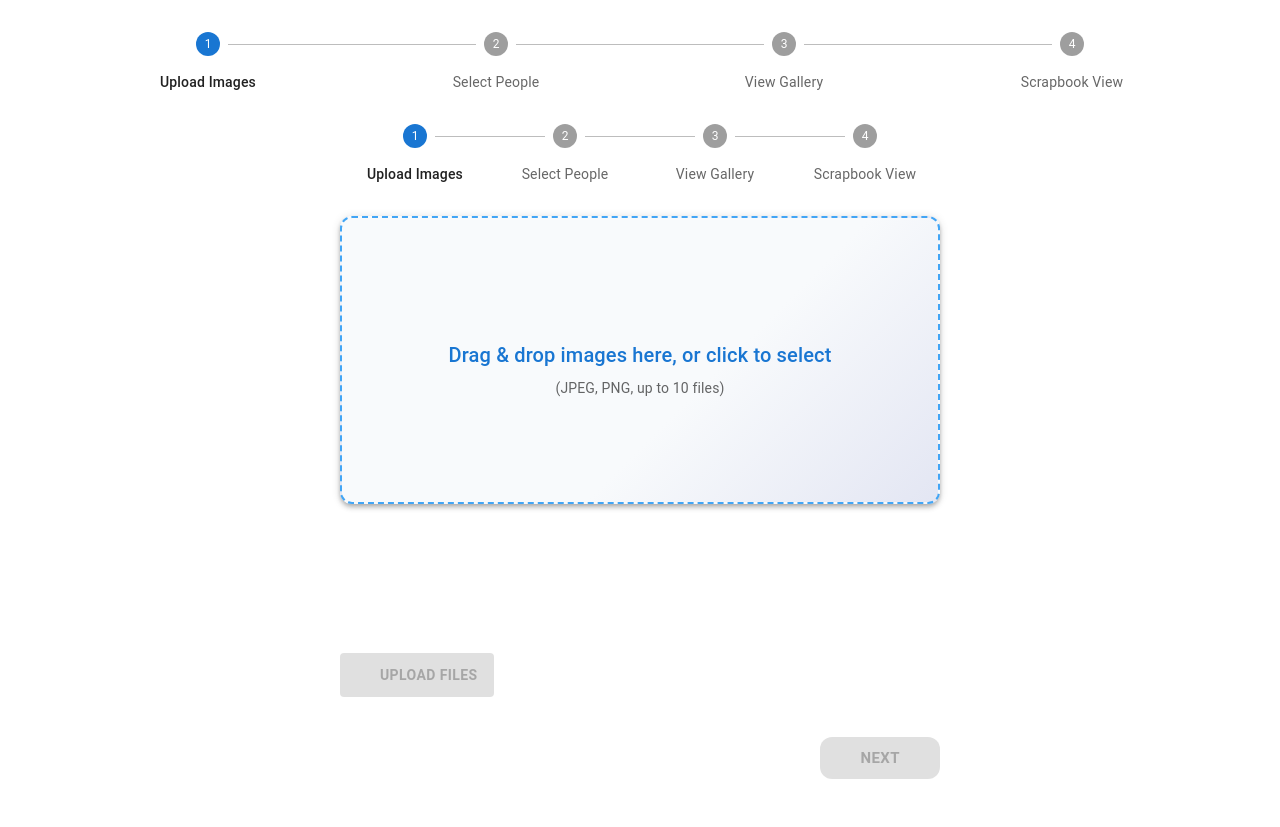
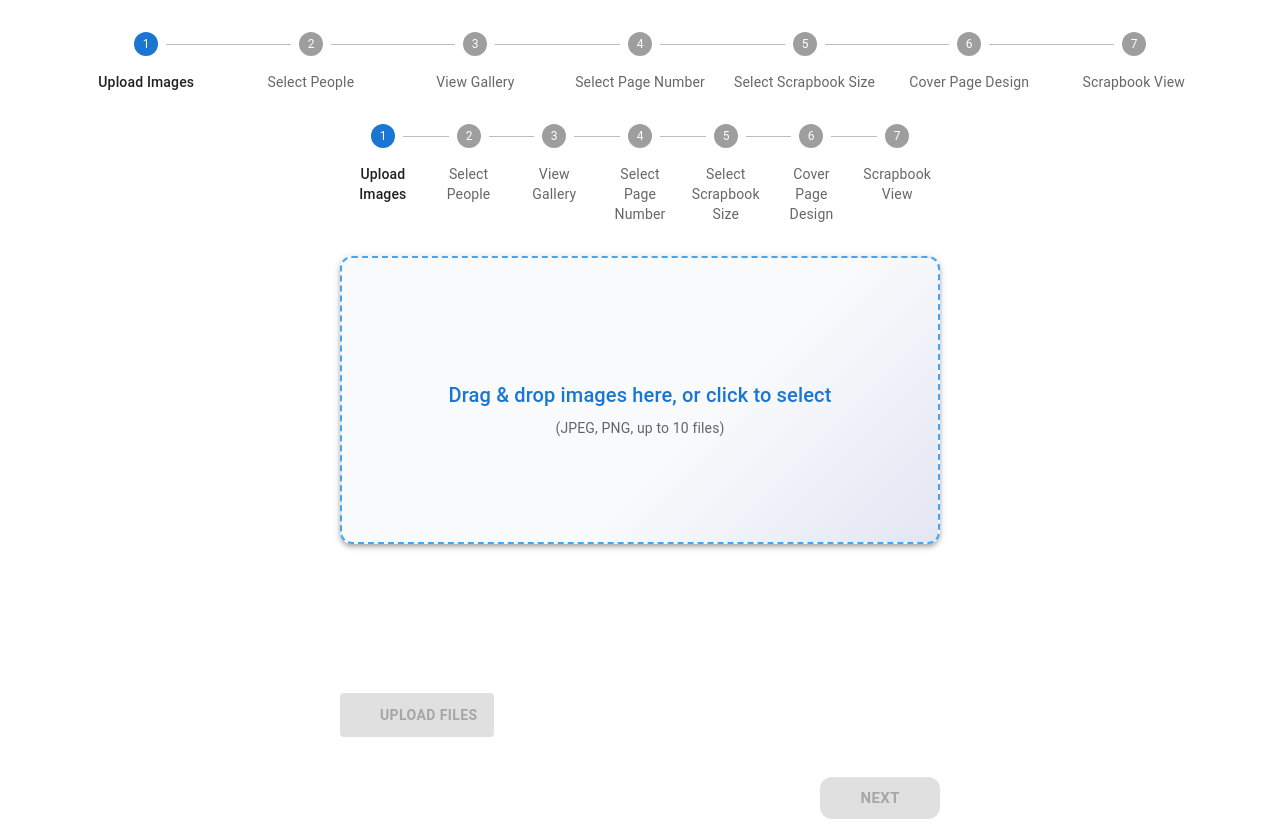
Before and after one commit to oykusahin/memomaker, a React (Create React App) app in the folder frontend/: page /upload in a window 1280 px wide. Before the commit the page ends 800 px from the top, so only its background shows below. Built offline with nearby package versions, Linux system fonts and the light colour scheme; some icons are missing.

Commit message:
Update the components for new pages

```diff
--- a/frontend/src/components/StepperWrapper.js
+++ b/frontend/src/components/StepperWrapper.js
@@ -9,6 +9,9 @@ const steps = [
   { label: "Upload Images", path: "/upload" },
   { label: "Select People", path: "/face-selection" },
   { label: "View Gallery", path: "/gallery" },
+  { label: "Select Page Number", path: "/page-number" },
+  { label: "Select Scrapbook Size", path: "/select-size" },
+  { label: "Cover Page Design", path: "/cover-page-design" },
   { label: "Scrapbook View", path: "/scrapbook" },
 ];
 
--- a/frontend/src/routes/Router.js
+++ b/frontend/src/routes/Router.js
@@ -12,6 +12,10 @@ import AboutUsPage from "../pages/AboutUsPage";
 import Team from "../pages/TeamPage";
 import PrivacyPolicy from "../pages/PrivacyPolicyPage";
 import StepFaceSelection from "../pages/StepFaceSelection";
+import StepPageNumber from "../pages/StepPageNumber";
+import StepSelectSize from "../pages/StepSelectSize";
+import StepScrapbook from "../pages/StepScrapbook";
+import StepCoverPageDesign from "../pages/StepCoverPageDesign";
 
 const AppRouter = () => {
   return (
@@ -25,6 +29,10 @@ const AppRouter = () => {
       <Route path="/team" element={<Team />} />
       <Route path="/privacy-policy" element={<PrivacyPolicy />} />
       <Route path="/face-selection" element={<StepFaceSelection />} />
+      <Route path="/page-number" element={<StepPageNumber />} />
+      <Route path="/select-size" element={<StepSelectSize />} />
+      <Route path="/scrapbook" element={<StepScrapbook />} />
+      <Route path="/cover-page-design" element={<StepCoverPageDesign />} />
     </Routes>
   );
 };
--- a/frontend/src/utils/navigation.js
+++ b/frontend/src/utils/navigation.js
@@ -1,4 +1,12 @@
-export const steps = ["/upload", "/gallery"];
+export const steps = [
+  "/upload",
+  "/face-selection",
+  "/gallery",
+  "/page-number",
+  "/select-size",
+  "/cover-page-design",
+  "/scrapbook",
+];
 
 export const getNextRoute = (current) => {
   const index = steps.indexOf(current);
```
